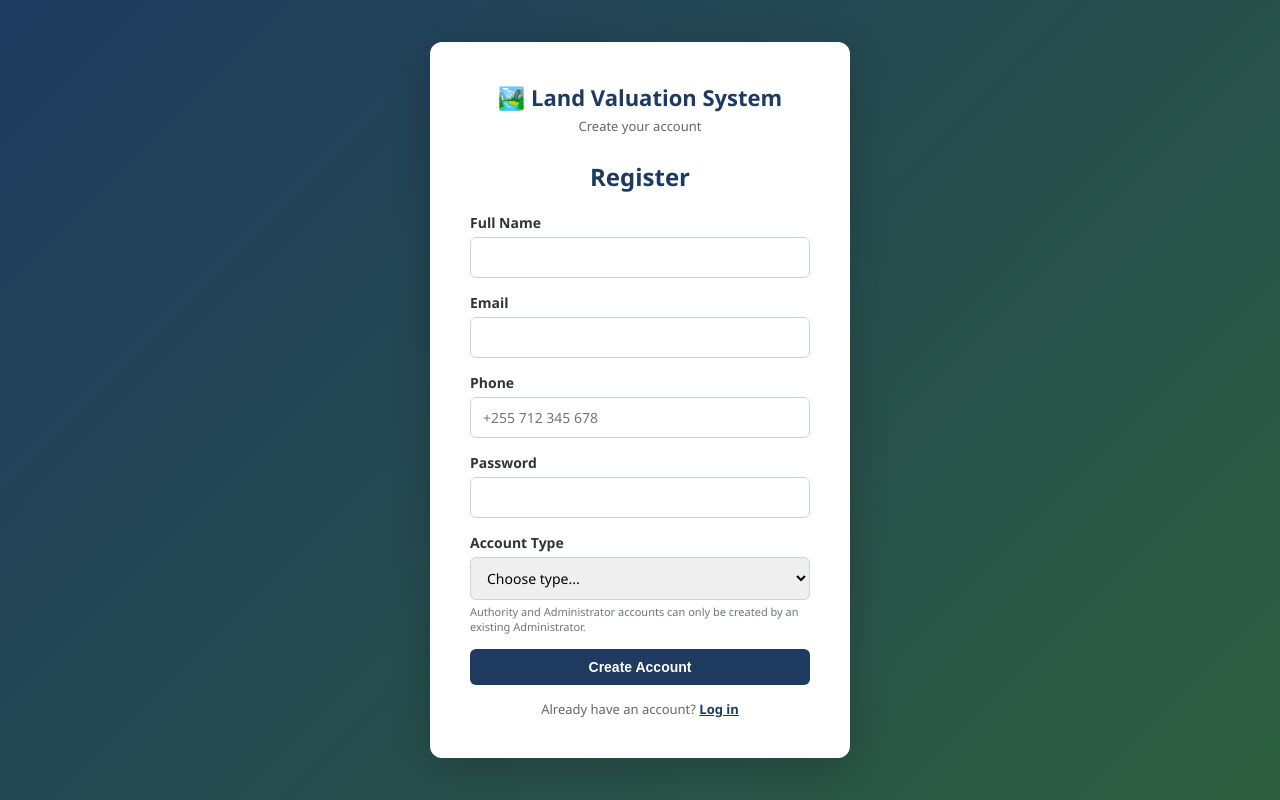
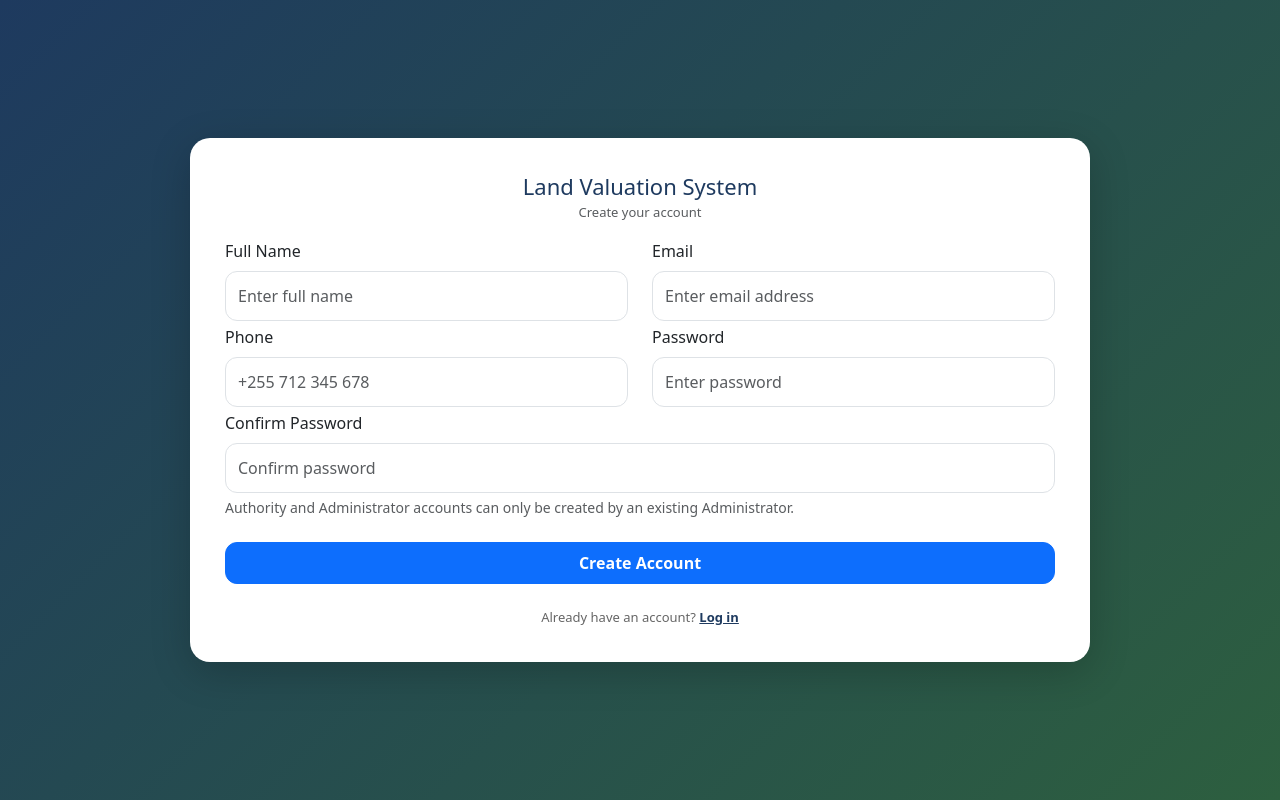
Before and after one commit to shamsay1/asha, a PHP site: page /register.html in a window 1280 px wide. Run offline with PHP 8.4, Linux system fonts and the light colour scheme.

Commit message:
changes lasts

```diff
--- a/index.html
+++ b/index.html
@@ -11,7 +11,7 @@
 <div class="auth-wrap">
   <div class="auth-card">
     <div class="auth-logo">
-      <h1>🏞️ Land Valuation System</h1>
+      <h1>Land Valuation System</h1>
       <p>Karume Institute of Science and Technology</p>
     </div>
     <h2>Login to your Account</h2>
--- a/js/app.js
+++ b/js/app.js
@@ -88,35 +88,38 @@ async function requireAuth(allowedRoles) {
 /* ---------------- LAYOUT (sidebar + topbar) ---------------- */
 const NAV = {
   seller: [
-    { page: 'dashboard.html', label: 'Dashboard',  icon: '📊' },
-    { page: 'add_land.html',  label: 'Add Land',   icon: '➕' },
-    { page: 'land_list.html', label: 'My Lands',   icon: '🗺️' },
-    { page: 'reports.html',   label: 'Reports',    icon: '📈' }
+    { page: 'dashboard.html', label: 'Dashboard', icon: 'bi bi-speedometer2' },
+    { page: 'add_land.html',  label: 'Add Land',  icon: 'bi bi-plus-circle' },
+    { page: 'land_list.html', label: 'My Lands',  icon: 'bi bi-map' },
+    { page: 'reports.html',   label: 'Reports',   icon: 'bi bi-graph-up' }
   ],
+
   buyer: [
-    { page: 'dashboard.html', label: 'Dashboard',     icon: '📊' },
-    { page: 'land_list.html', label: 'Browse Lands',  icon: '🔎' },
-    { page: 'payment.html',   label: 'My Purchases',  icon: '💳' }
+    { page: 'dashboard.html', label: 'Dashboard',    icon: 'bi bi-speedometer2' },
+    { page: 'land_list.html', label: 'Browse Lands', icon: 'bi bi-search' },
+    { page: 'payment.html',   label: 'My Purchases', icon: 'bi bi-credit-card' }
   ],
+
   authority: [
-    { page: 'dashboard.html', label: 'Dashboard',          icon: '📊' },
-    { page: 'land_list.html', label: 'All Lands',          icon: '🗺️' },
-    { page: 'valuation.html', label: 'Pending Valuations', icon: '⚖️' },
-    { page: 'reports.html',   label: 'Reports',            icon: '📈' }
+    { page: 'dashboard.html', label: 'Dashboard',          icon: 'bi bi-speedometer2' },
+    { page: 'land_list.html', label: 'All Lands',          icon: 'bi bi-map' },
+    { page: 'valuation.html', label: 'Pending Valuations', icon: 'bi bi-currency-exchange' },
+    { page: 'reports.html',   label: 'Reports',            icon: 'bi bi-graph-up' }
   ],
+
   admin: [
-    { page: 'dashboard.html', label: 'Dashboard',     icon: '📊' },
-    { page: 'users.html',     label: 'Manage Users',  icon: '👥' },
-    { page: 'land_list.html', label: 'All Lands',     icon: '🗺️' },
-    { page: 'payment.html',   label: 'Transactions',  icon: '💳' },
-    { page: 'reports.html',   label: 'Reports',       icon: '📈' }
+    { page: 'dashboard.html', label: 'Dashboard',    icon: 'bi bi-speedometer2' },
+    { page: 'users.html',     label: 'Manage Users', icon: 'bi bi-people' },
+    { page: 'land_list.html', label: 'All Lands',    icon: 'bi bi-map' },
+    { page: 'payment.html',   label: 'Transactions', icon: 'bi bi-credit-card' },
+    { page: 'reports.html',   label: 'Reports',      icon: 'bi bi-graph-up' }
   ]
 };
 
 function renderLayout(user, currentPage, pageTitle) {
   const navItems = (NAV[user.role] || []).map(n => `
     <a href="${n.page}" class="nav-item ${currentPage === n.page ? 'active' : ''}">
-      <span class="nav-icon">${n.icon}</span> ${n.label}
+      <span class="nav-icon"><i class="${n.icon}"></i></span> ${n.label}
     </a>
   `).join('');
 
@@ -124,12 +127,12 @@ function renderLayout(user, currentPage, pageTitle) {
     <div class="app-layout">
       <aside class="sidebar">
         <div class="sidebar-brand">
-          <h2>🏞️ LVMS</h2>
+          <h2>LVMS</h2>
           <p>Land Valuation System</p>
         </div>
         ${navItems}
         <a href="#" class="nav-item" id="logoutBtn" style="margin-top:20px;">
-          <span class="nav-icon">🚪</span> Logout
+          <span class="nav-icon"><i class="bi bi-box-arrow-right"></i></span> Logout
         </a>
       </aside>
       <header class="topbar">
--- a/payment.html
+++ b/payment.html
@@ -5,6 +5,7 @@
   <meta name="viewport" content="width=device-width, initial-scale=1.0">
   <title>Payment — Land Valuation System</title>
   <link rel="stylesheet" href="css/style.css">
+  <link rel="stylesheet" href="https://cdn.jsdelivr.net/npm/bootstrap-icons@1.11.3/font/bootstrap-icons.min.css">
 </head>
 <body>
 
--- a/register.html
+++ b/register.html
@@ -5,53 +5,200 @@
   <meta name="viewport" content="width=device-width, initial-scale=1.0">
   <title>Register — Land Valuation System</title>
   <link rel="stylesheet" href="css/style.css">
+    <link href="https://cdn.jsdelivr.net/npm/bootstrap@5.3.3/dist/css/bootstrap.min.css" rel="stylesheet">
+ <style>
+  .custom-auth-card{
+    max-width: 900px;
+    width: 100%;
+    padding: 35px;
+    border-radius: 20px;
+    background: #fff;
+    margin: auto;
+}
+
+.custom-auth-card .form-control,
+.custom-auth-card .form-select{
+    height: 50px;
+    border-radius: 12px;
+}
+
+.custom-auth-card .btn{
+    border-radius: 12px;
+    font-weight: 600;
+}
+ </style>
 </head>
 <body>
 
 <div class="auth-wrap">
-  <div class="auth-card">
-    <div class="auth-logo">
-      <h1>🏞️ Land Valuation System</h1>
-      <p>Create your account</p>
+  <div class="auth-card custom-auth-card">
+
+    <!-- Logo -->
+    <div class="auth-logo text-center mb-3">
+
+        <h1 class="mb-1">
+            Land Valuation System
+        </h1>
+
+        <p class="text-muted">
+            Create your account
+        </p>
+
     </div>
-    <h2>Register</h2>
 
     <div id="alertContainer"></div>
 
     <form id="registerForm">
-      <div class="form-group">
-        <label>Full Name</label>
-        <input type="text" id="regName" required>
-      </div>
-      <div class="form-group">
-        <label>Email</label>
-        <input type="email" id="regEmail" required>
-      </div>
-      <div class="form-group">
-        <label>Phone</label>
-        <input type="text" id="regPhone" placeholder="+255 712 345 678" required>
-      </div>
-      <div class="form-group">
-        <label>Password</label>
-        <input type="password" id="regPassword" required>
-      </div>
-      <div class="form-group">
-        <label>Account Type</label>
-        <select id="regRole" required>
-          <option value="">Choose type...</option>
-          <option value="seller">Seller (list land for sale)</option>
-          <option value="buyer">Buyer (purchase land)</option>
-        </select>
-        <small style="color:#6c757d; font-size:11px; display:block; margin-top:4px;">
-          Authority and Administrator accounts can only be created by an existing Administrator.
+
+        <!-- ROW 1 -->
+        <div class="row">
+
+            <!-- Full Name -->
+            <div class="col-md-6 mb-1">
+
+                <label class="form-label">
+                    Full Name
+                </label>
+
+                <input type="text"
+                       id="regName"
+                       class="form-control"
+                       placeholder="Enter full name"
+                       required>
+
+            </div>
+
+            <!-- Email -->
+            <div class="col-md-6 mb-1">
+
+                <label class="form-label">
+                    Email
+                </label>
+
+                <input type="email"
+                       id="regEmail"
+                       class="form-control"
+                       placeholder="Enter email address"
+                       required>
+
+            </div>
+
+        </div>
+
+        <!-- ROW 2 -->
+        <div class="row">
+
+            <!-- Phone -->
+            <div class="col-md-6 mb-1">
+
+                <label class="form-label">
+                    Phone
+                </label>
+
+                <input type="text"
+                       id="regPhone"
+                       class="form-control"
+                       placeholder="+255 712 345 678"
+                       required>
+
+            </div>
+
+            <!-- Password -->
+            <div class="col-md-6 mb-1">
+
+                <label class="form-label">
+                    Password
+                </label>
+
+                <input type="password"
+                       id="regPassword"
+                       class="form-control"
+                       placeholder="Enter password"
+                       required>
+
+            </div>
+
+        </div>
+
+        <!-- ROW 3 -->
+        <div class="row">
+
+            <!-- Confirm Password -->
+            <div class="col-md-12 mb-1">
+
+                <label class="form-label">
+                    Confirm Password
+                </label>
+
+                <input type="password"
+                       id="confirmPassword"
+                       class="form-control"
+                       placeholder="Confirm password"
+                       required>
+
+            </div>
+
+            <!-- Account Type -->
+            <!-- <div class="col-md-6 mb-3">
+
+                <label class="form-label">
+                    Account Type
+                </label>
+
+                <select id="regRole"
+                        class="form-select"
+                        required>
+
+                    <option value="">
+                        Choose type...
+                    </option>
+
+                    <option value="seller">
+                        Seller
+                    </option>
+
+                    <option value="buyer">
+                        Buyer
+                    </option>
+
+                </select>
+
+            </div> -->
+            <input type="hidden"
+                       id="regRole"
+                       class="form-control"
+                       value="buyer"
+                       >
+
+        </div>
+
+        <!-- Info -->
+        <small class="text-muted d-block mb-4">
+            Authority and Administrator accounts can only be created
+            by an existing Administrator.
         </small>
-      </div>
-      <button type="submit" class="btn btn-primary btn-block">Create Account</button>
+
+        <!-- Button -->
+        <button type="submit"
+                class="btn btn-primary w-100 py-2">
+
+            Create Account
+
+        </button>
+
     </form>
-    <div class="auth-switch">
-      Already have an account? <a href="index.html">Log in</a>
+
+    <!-- Switch -->
+    <div class="auth-switch text-center mt-4">
+
+        Already have an account?
+        <a href="index.html">
+            Log in
+        </a>
+
     </div>
-  </div>
+
+</div>
 </div>
 
 <script src="js/app.js"></script>
--- a/reports.html
+++ b/reports.html
@@ -5,6 +5,8 @@
   <meta name="viewport" content="width=device-width, initial-scale=1.0">
   <title>Reports — Land Valuation System</title>
   <link rel="stylesheet" href="css/style.css">
+  <link rel="stylesheet" href="https://cdn.jsdelivr.net/npm/bootstrap-icons@1.11.3/font/bootstrap-icons.min.css">
+
 </head>
 <body>
 
--- a/users.html
+++ b/users.html
@@ -5,6 +5,8 @@
   <meta name="viewport" content="width=device-width, initial-scale=1.0">
   <title>Manage Users — Land Valuation System</title>
   <link rel="stylesheet" href="css/style.css">
+  <link rel="stylesheet" href="https://cdn.jsdelivr.net/npm/bootstrap-icons@1.11.3/font/bootstrap-icons.min.css">
+
 </head>
 <body>
 
@@ -33,7 +35,7 @@ async function renderUserList() {
         <h1>Manage Users</h1>
         <p>View, add, or remove user accounts. Only admins can create Authority and Admin accounts.</p>
       </div>
-      <button class="btn btn-primary" id="addUserBtn">➕ Add New User</button>
+      <button class="btn btn-primary" id="addUserBtn">Add New User</button>
     </div>
     <div id="alertContainer"></div>
     <div class="card" id="usersContainer"><p class="text-muted">Loading...</p></div>
--- a/valuation.html
+++ b/valuation.html
@@ -5,6 +5,7 @@
   <meta name="viewport" content="width=device-width, initial-scale=1.0">
   <title>Valuation — Land Valuation System</title>
   <link rel="stylesheet" href="css/style.css">
+  <link rel="stylesheet" href="https://cdn.jsdelivr.net/npm/bootstrap-icons@1.11.3/font/bootstrap-icons.min.css">
 </head>
 <body>
 
```
Also changed, not shown: add_land.html (+50 -25 lines), dashboard.html (+43 -7 lines), land_details.html (+8 -1 lines), land_list.html (+37 -1 lines), php/add_land.php (+21 -4 lines), php/config.php (+3 -15 lines), uploads/1779073637_image2.jpeg (added).
